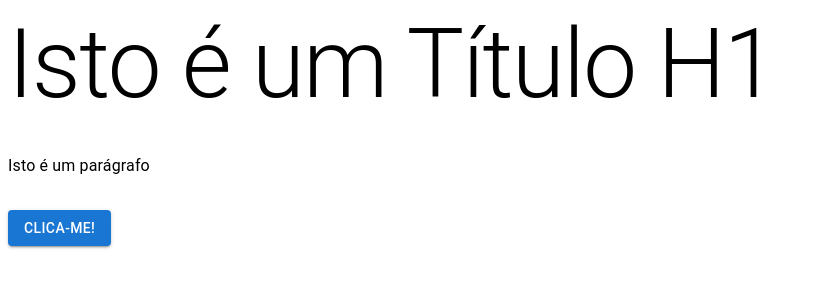
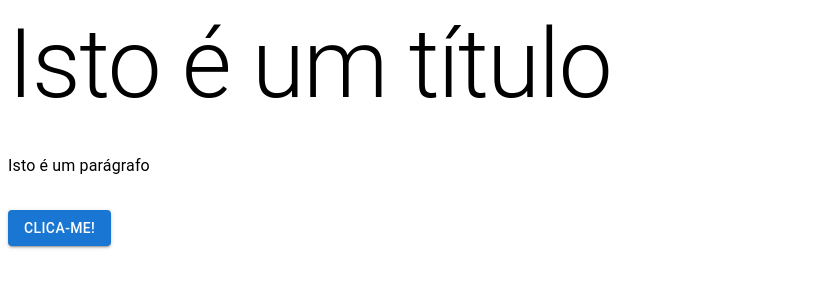
Before and after one commit to DarKouto/desacork, a React (Vite) app: page / in a window 1280 px wide. Shown: the top 300 px of the page, without its empty margins (0-813 px from the left). Built offline with nearby package versions, Linux system fonts and the light colour scheme.

Commit message:
created components folder

```diff
--- a/src/App.jsx
+++ b/src/App.jsx
@@ -1,14 +1,17 @@
 import Button from '@mui/material/Button';
 import Typography from '@mui/material/Typography';
+
 function App() {
   return (
     <>
       <Typography variant="h1" component="h1" gutterBottom>
-        Isto é um Título H1
+        Isto é um título
       </Typography>
+
       <Typography variant="body1" component="p" sx={{ mb: 4 }}>
         Isto é um parágrafo
       </Typography>
+
       <Button variant="contained" color="primary" onClick={() => alert('Olá do Material UI!')}>
         Clica-me!
       </Button>
--- /dev/null
+++ b/src/components/component.jsx
@@ -0,0 +1 @@
+// component template
```
